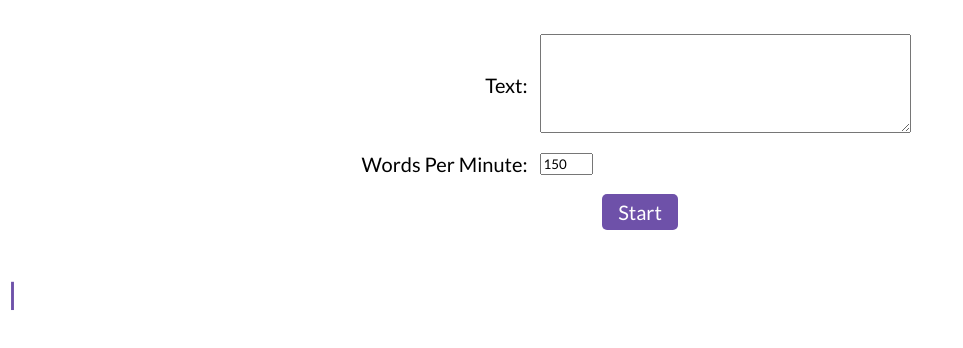
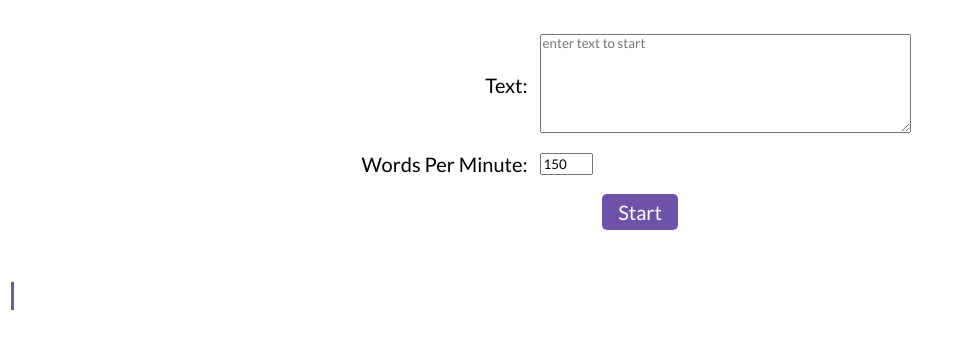
Before and after one commit to markv12/SpeakingSpeedTrainer, a plain HTML site: page index.html in a window 1280 px wide. Shown: the part 66-414 px from the top of the page, without its empty margins (0-963 px from the left). Drawn offline with Linux system fonts and the light colour scheme.

Commit message:
add placeholder

```diff
--- a/index.html
+++ b/index.html
@@ -15,7 +15,7 @@
         <tbody>
           <tr>
             <td style="font-size:20px; text-align: right;">Text:</td>
-            <td><textarea rows="7" cols="50" id="text_to_speak"></textarea></td>
+            <td><textarea rows="7" cols="50" id="text_to_speak" placeholder="enter text to start"></textarea></td>
           </tr>
           <tr>
             <td style="font-size:20px;">Words Per Minute:</td>
```
